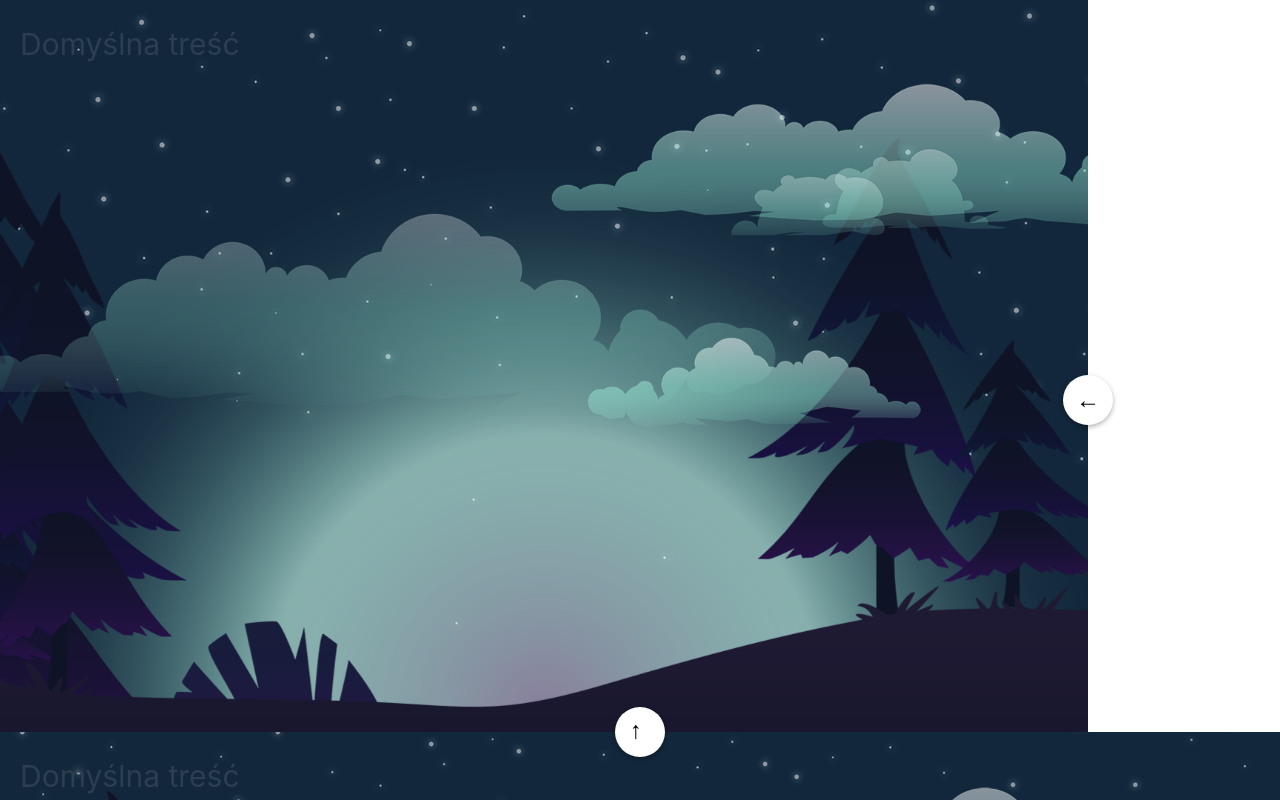
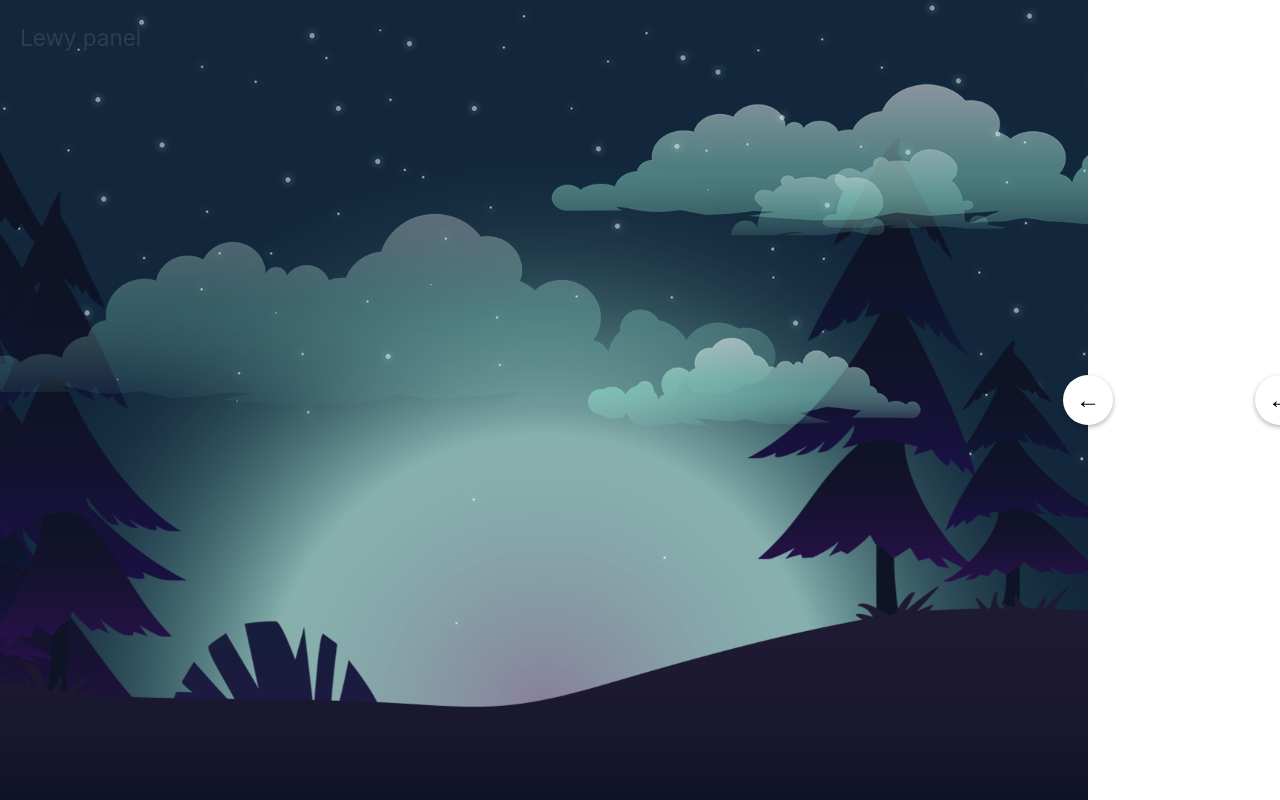
Before and after one commit to UnFriend-PL/sMarcinkowskiStore, a Vue app in the folder sMarcinkowskiStore/: page / in a window 1280 px wide. Built offline with nearby package versions, Linux system fonts and the light colour scheme.

Commit message:
knocking an parrent component in correct directon by ParallaxPanel

```diff
--- a/sMarcinkowskiStore/src/components/MainScreen.vue
+++ b/sMarcinkowskiStore/src/components/MainScreen.vue
@@ -3,24 +3,30 @@
     <ParallaxPanel
       :isOpen="openPanel === 'left'"
       left
+      :activePanel="openPanel"
       :layers="parallaxLayers"
       @update:isOpen="val => openPanel = val ? 'left' : (openPanel === 'left' ? null : openPanel)"
       @hover="panelHovered = true"
       @leave="panelHovered = false"
     >
+      <h2>Lewy panel</h2>
     </ParallaxPanel>
 
     <ParallaxPanel
-      :isOpen="openPanel === 'bottom'"
-      bottom
+      :isOpen="openPanel === 'right'"
+      right
+      :activePanel="openPanel"
       :layers="parallaxLayers"
-      @update:isOpen="val => openPanel = val ? 'bottom' : (openPanel === 'bottom' ? null : openPanel)"
+      @update:isOpen="val => openPanel = val ? 'right' : (openPanel === 'right' ? null : openPanel)"
       @hover="panelHovered = true"
       @leave="panelHovered = false"
     >
+      <h2>Prawy panel</h2>
     </ParallaxPanel>
 
-    <main :class="{ pushed: panelHovered }">
+    <main :style="mainTransformStyle">
+      <h1>Główna zawartość</h1>
+      <p>Lorem ipsum dolor sit amet, consectetur adipiscing elit.</p>
     </main>
 
     <div class="mobile-controls" v-if="isMobile">
@@ -35,7 +41,7 @@
 </template>
 
 <script setup>
-import { ref, onMounted } from 'vue'
+import { ref, onMounted, computed } from 'vue'
 import ParallaxPanel from './ParallaxPanel.vue'
 
 import clouds1 from '@/assets/clouds1.png'
@@ -43,7 +49,7 @@ import clouds2 from '@/assets/clouds2.png'
 import ground from '@/assets/ground.png'
 import sky from '@/assets/sky.png'
 
-const openPanel = ref(null) // null, 'left' lub 'right'
+const openPanel = ref(null) // null, 'left', 'right', 'top' lub 'bottom'
 const panelHovered = ref(false)
 const isMobile = ref(false)
 
@@ -62,18 +68,33 @@ onMounted(() => {
 })
 
 function togglePanel(direction) {
-  if (direction === 'left') {
-    openPanel.value = openPanel.value === 'left' ? null : 'left'
-  } else if (direction === 'right') {
-    openPanel.value = openPanel.value === 'right' ? null : 'right'
+  openPanel.value = openPanel.value === direction ? null : direction
+}
+
+const mainTransformStyle = computed(() => {
+  if (!openPanel.value) return {}
+  let transformValue = ''
+  switch (openPanel.value) {
+    case 'left':
+      transformValue = 'translateX(100vw)'
+      break
+    case 'right':
+      transformValue = 'translateX(-100vw)'
+      break
+    case 'top':
+      transformValue = 'translateY(100vh)'
+      break
+    case 'bottom':
+      transformValue = 'translateY(-100vh)'
+      break
+    default:
+      transformValue = ''
   }
-  else if (direction === 'top') {
-    openPanel.value = openPanel.value === 'top' ? null : 'top'
+  return {
+    transform: transformValue,
+    transition: 'transform 0.5s ease'
   }
-  else if (direction === 'bottom') {
-    openPanel.value = openPanel.value === 'bottom' ? null : 'bottom'
-  }
-}
+})
 </script>
 
 <style scoped>
@@ -90,15 +111,10 @@ main {
   left: 0;
   width: 100%;
   height: 100%;
-  transition: transform 0.5s ease;
   z-index: 0;
+  transition: transform 0.5s ease
 }
 
-main.pushed {
-  transform: translateX(300px);
-}
-
-/* Kontrolki mobilne */
 .mobile-controls {
   position: absolute;
   bottom: 20px;
--- a/sMarcinkowskiStore/src/components/ParallaxPanel.vue
+++ b/sMarcinkowskiStore/src/components/ParallaxPanel.vue
@@ -1,7 +1,8 @@
 <template>
   <div
     class="parallax-panel"
-    :class="[positionClass, { open: isOpen }]"
+    :class="positionClass"
+    :style="panelStyle"
     @mousemove="handleMouseMove"
     @touchstart="handleTouchStart"
     @touchmove="handleTouchMove"
@@ -23,7 +24,6 @@
       </div>
     </div>
 
-    <!-- Przycisk toggle -->
     <button class="toggle-button" @click="toggle">
       <span class="arrow" :style="{ transform: arrowRotation }">←</span>
     </button>
@@ -38,6 +38,10 @@ const props = defineProps({
   isOpen: {
     type: Boolean,
     default: false,
+  },
+  activePanel: {
+    type: String,
+    default: null,
   },
   left: { type: Boolean, default: false },
   right: { type: Boolean, default: false },
@@ -123,6 +127,35 @@ const arrowRotation = computed(() => {
   }
 })
 
+const panelTransform = computed(() => {
+  const direction = positionClass.value
+  if (props.activePanel && props.activePanel !== direction) {
+    switch (direction) {
+      case 'left': return 'translateX(-100%)'
+      case 'right': return 'translateX(100%)'
+      case 'top': return 'translateY(-100%)'
+      case 'bottom': return 'translateY(100%)'
+    }
+  } else {
+    if (props.isOpen) {
+      if (direction === 'left' || direction === 'right') return 'translateX(0)'
+      else return 'translateY(0)'
+    } else {
+      switch (direction) {
+        case 'left': return 'translateX(-90%)'
+        case 'right': return 'translateX(90%)'
+        case 'top': return 'translateY(-90%)'
+        case 'bottom': return 'translateY(90%)'
+      }
+    }
+  }
+})
+
+const panelStyle = computed(() => ({
+  transform: panelTransform.value,
+  transition: 'transform 0.5s ease'
+}))
+
 function getLayerStyle(layer) {
   const translateX = layer.parallaxX ? parallaxOffsetX.value * layer.speed : 0
   const translateY = layer.parallaxY ? parallaxOffsetY.value * layer.speed : 0
@@ -145,14 +178,7 @@ function getLayerStyle(layer) {
 .parallax-panel {
   position: absolute;
   background-color: rgba(255, 255, 255, 0.95);
-  transition: transform 0.5s ease;
   z-index: 10;
-}
-
-.panel-content-wrapper {
-  overflow: hidden;
-  width: 100%;
-  height: 100%;
 }
 
 .parallax-panel.left {
@@ -160,10 +186,6 @@ function getLayerStyle(layer) {
   left: 0;
   width: 85%;
   height: 100%;
-  transform: translateX(-90%);
-}
-.parallax-panel.left.open {
-  transform: translateX(0);
 }
 
 .parallax-panel.right {
@@ -171,10 +193,6 @@ function getLayerStyle(layer) {
   right: 0;
   width: 85%;
   height: 100%;
-  transform: translateX(90%);
-}
-.parallax-panel.right.open {
-  transform: translateX(0);
 }
 
 .parallax-panel.top {
@@ -182,10 +200,6 @@ function getLayerStyle(layer) {
   left: 0;
   width: 100%;
   height: 85%;
-  transform: translateY(-90%);
-}
-.parallax-panel.top.open {
-  transform: translateY(0);
 }
 
 .parallax-panel.bottom {
@@ -193,10 +207,12 @@ function getLayerStyle(layer) {
   left: 0;
   width: 100%;
   height: 85%;
-  transform: translateY(90%);
 }
-.parallax-panel.bottom.open {
-  transform: translateY(0);
+
+.panel-content-wrapper {
+  overflow: hidden;
+  width: 100%;
+  height: 100%;
 }
 
 .panel-content {
```
